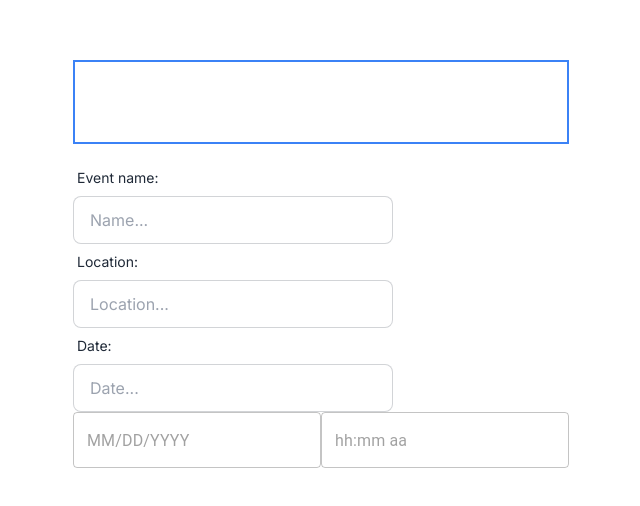
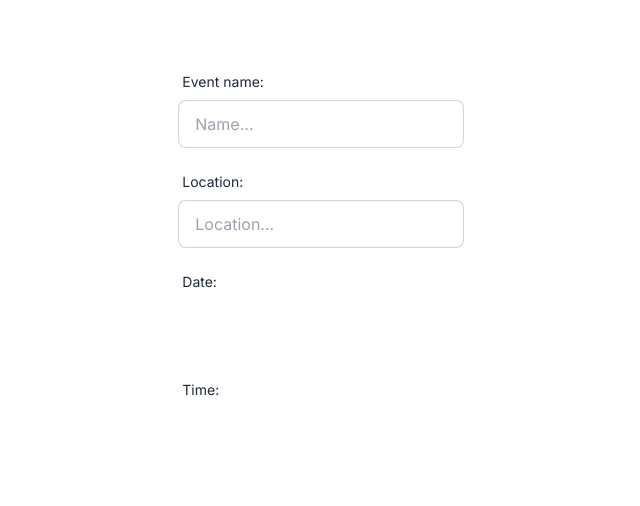
Before and after one commit to kleenkanteen/ant-ride, a Next.js app: page /create in a window 1280 px wide. Shown: the part 136-642 px from the top of the page, without its empty margins (319-959 px from the left). Built offline with nearby package versions, Linux system fonts and the light colour scheme.

Commit message:
create carpool page mostly finished, need to add input validation

```diff
--- a/src/app/create/page.tsx
+++ b/src/app/create/page.tsx
@@ -5,12 +5,19 @@ import { MobileDatePicker } from '@mui/x-date-pickers/MobileDatePicker';
 import { MobileTimePicker } from '@mui/x-date-pickers/MobileTimePicker';
 import { AdapterDayjs } from '@mui/x-date-pickers/AdapterDayjs';
 import { LocalizationProvider } from '@mui/x-date-pickers/LocalizationProvider';
+import { ThemeProvider, createTheme } from '@mui/material/styles';
+
+const darkTheme = createTheme({
+    palette: {
+      mode: 'dark',
+    },
+  });
 
 export default function Create() {
     return (
+        <ThemeProvider theme={darkTheme}>
         <LocalizationProvider dateAdapter={AdapterDayjs}>
-
-            <div>
+            <div className="flex flex-col gap-4">
                 <label className="form-control w-full max-w-xs">
                     <div className="label">
                         <span className="label-text">Event name: </span>
@@ -27,11 +34,17 @@ export default function Create() {
                     <div className="label">
                         <span className="label-text">Date: </span>
                     </div>
-                    <input type="text" placeholder="Date..." className="input input-bordered w-full max-w-xs" />
+                    <MobileDatePicker />
                 </label>
-                <MobileDatePicker />
-                <MobileTimePicker />
+                <label className="form-control w-full max-w-xs">
+                    <div className="label">
+                        <span className="label-text">Time: </span>
+                    </div>
+                    <MobileTimePicker />
+                </label>
+                <button className="btn btn-outline btn-md my-4">Submit</button>
             </div>
         </LocalizationProvider>
+        </ThemeProvider>
     );
 };
--- a/src/app/layout.tsx
+++ b/src/app/layout.tsx
@@ -23,7 +23,7 @@ export default function RootLayout({
       <body className={`font-sans ${inter.variable}`}>
       <main className="flex min-h-screen flex-col items-center justify-center">
         <div className="flex flex-col gap-4">
-          <h1 className="text-center text-5xl font-extrabold tracking-tight text-white sm:text-[5rem] border-blue-500 border-2">
+          <h1 className="text-center text-5xl font-extrabold tracking-tight text-white sm:text-[5rem]">
             ant ride
           </h1>
           {children}
--- a/src/app/page.tsx
+++ b/src/app/page.tsx
@@ -2,8 +2,8 @@ import Link from "next/link";
 
 export default function HomePage() {
   return (
-    <div className="flex flex-col border-red-500 border-2 items-center gap-12">
-      <h1 className="text-5xl font-extrabold tracking-tight text-white	 sm:text-[5rem] my-4">
+    <div className="flex flex-col items-center gap-12">
+      <h1 className="text-5xl font-extrabold tracking-tight text-white sm:text-[5rem] my-4">
         The
         {' '}
         <span className="bg-gradient-to-r from-blue-600 via-green-500 to-indigo-400 inline-block text-transparent bg-clip-text">
@@ -12,7 +12,7 @@ export default function HomePage() {
         {' '}
         way to organize carpools.
       </h1>
-      <div className="flex flex-col gap-4 w-96 justify-center border-red-500 border-2">
+      <div className="flex flex-col gap-4 w-96 justify-center">
         <Link href="/create" className="btn btn-outline btn-lg">Create carpool</Link>
         <Link href="/join" className="btn btn-outline btn-lg">Join carpool</Link>
         <Link href="/edit-carpool" className="btn btn-outline btn-lg">Edit carpool as organizer</Link>
```
